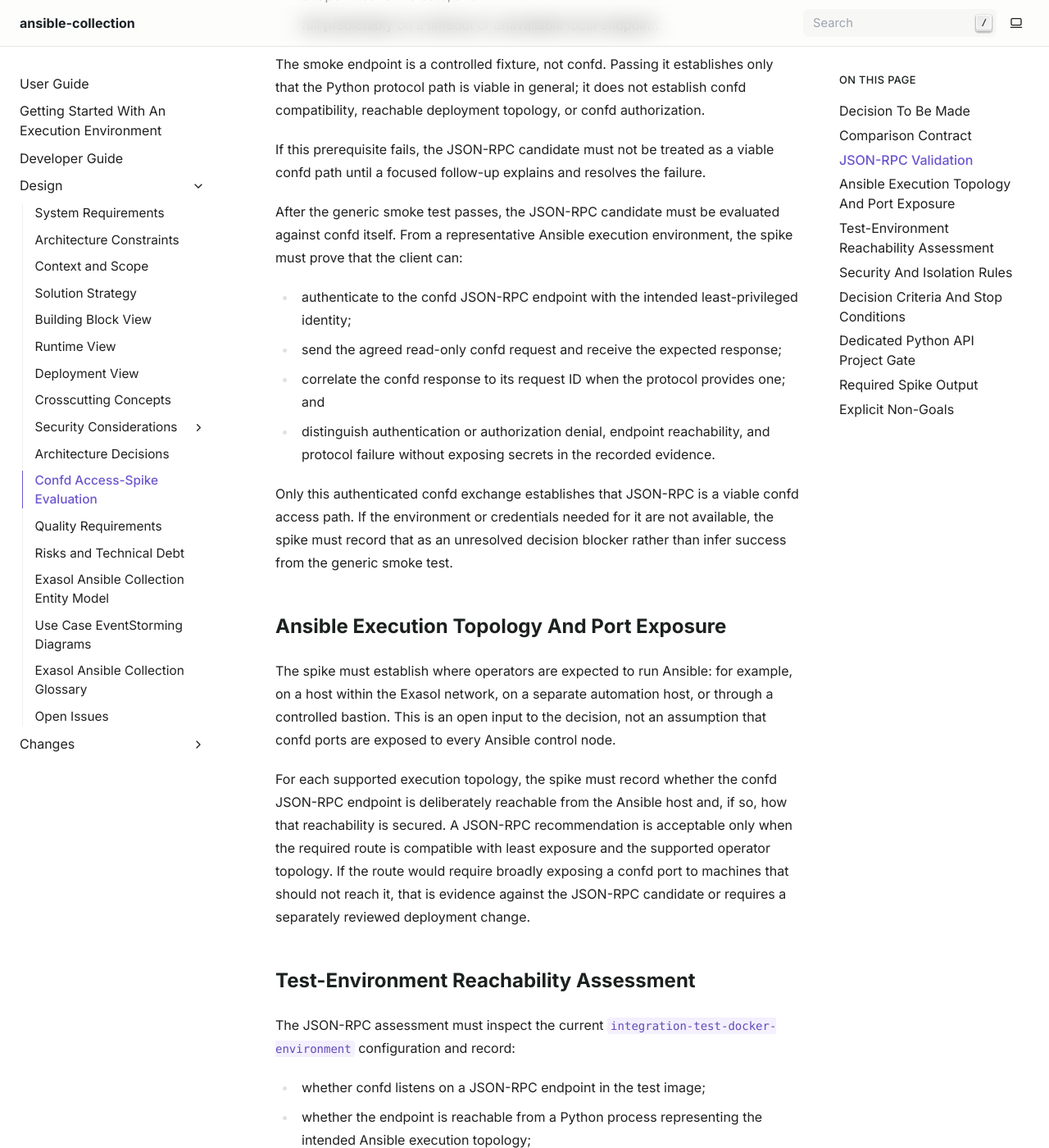
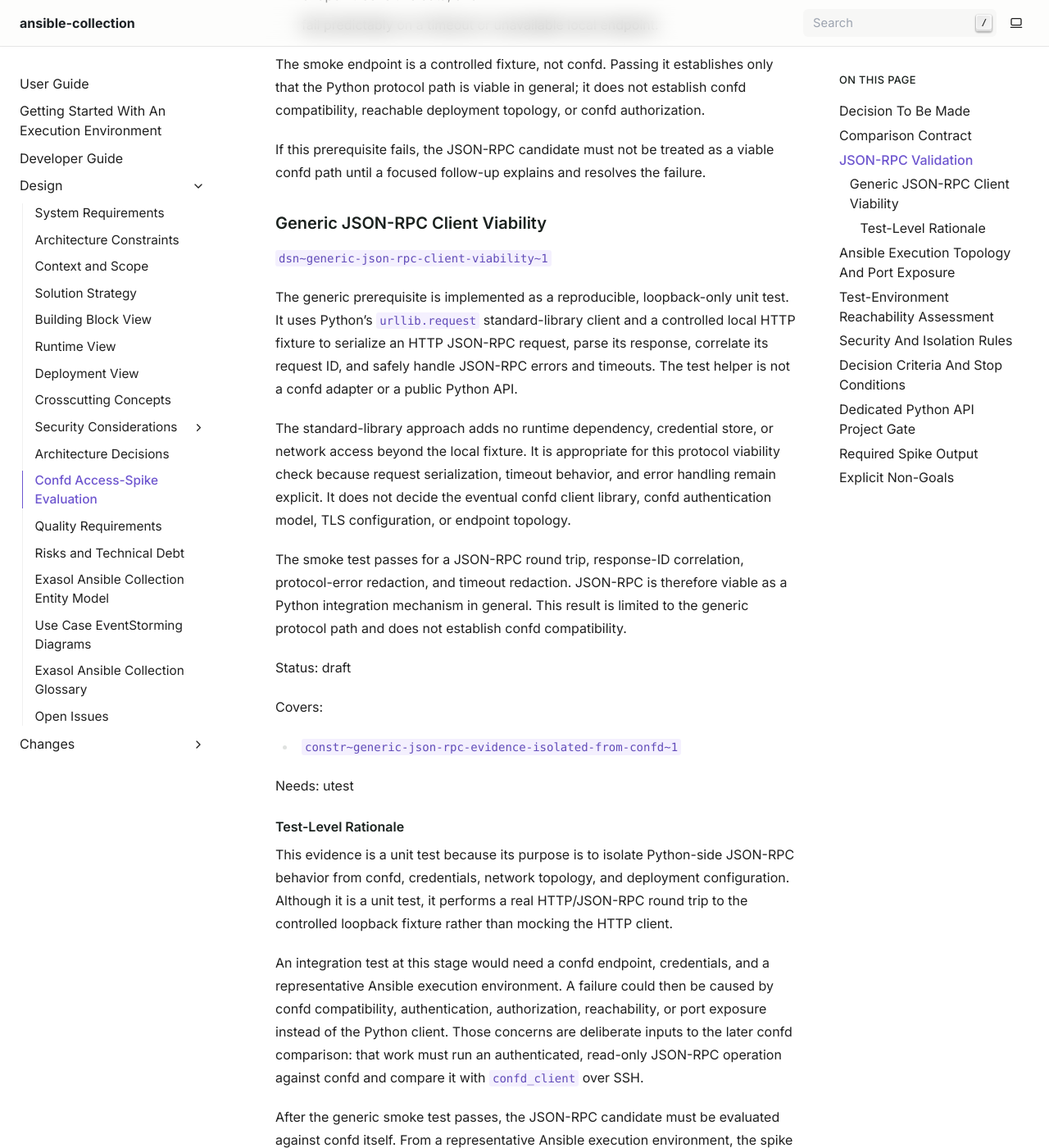
Before and after one commit to exasol/ansible-collection, a Sphinx documentation site: the page built from doc/design/confd_access_spike_evaluation.md, in a window 1280 px wide and 1400 px high, scrolled down 1720 px. Shown: the whole window at 82% size. Built offline with Sphinx 7.4.7, drawn with Linux system fonts in a browser that asks for light colours.

Commit message:
#134: Ansible confd Prove generic JSON-RPC client viability
- docs: clarify JSON-RPC test scope
- Explained why generic JSON-RPC viability uses a controlled unit test before confd integration testing.

- doc/design/confd_access_spike_evaluation.md
    Documents the generic JSON-RPC viability design item, the standard-library loopback test approach, its passing result, and
    why confd integration is intentionally deferred to the later interface-comparison ticket.

- doc/design/constraints.md
    Adds a traced constraint requiring generic JSON-RPC evidence to remain isolated from confd, credentials, and Docker test-
    environment configuration.

- doc/changesets/134-prove-generic-json-rpc-client-viability.md
    Links the changeset to the constraints chapter and records the completed rationale for using a controlled unit test before
    integration testing.

```diff
--- a/doc/design/confd_access_spike_evaluation.md
+++ b/doc/design/confd_access_spike_evaluation.md
@@ -62,6 +62,49 @@ confd compatibility, reachable deployment topology, or confd authorization.
 
 If this prerequisite fails, the JSON-RPC candidate must not be treated as a
 viable confd path until a focused follow-up explains and resolves the failure.
+
+### Generic JSON-RPC Client Viability
+`dsn~generic-json-rpc-client-viability~1`
+
+The generic prerequisite is implemented as a reproducible, loopback-only unit
+test. It uses Python's `urllib.request` standard-library client and a
+controlled local HTTP fixture to serialize an HTTP JSON-RPC request, parse its
+response, correlate its request ID, and safely handle JSON-RPC errors and
+timeouts. The test helper is not a confd adapter or a public Python API.
+
+The standard-library approach adds no runtime dependency, credential store, or
+network access beyond the local fixture. It is appropriate for this protocol
+viability check because request serialization, timeout behavior, and error
+handling remain explicit. It does not decide the eventual confd client library,
+confd authentication model, TLS configuration, or endpoint topology.
+
+The smoke test passes for a JSON-RPC round trip, response-ID correlation,
+protocol-error redaction, and timeout redaction. JSON-RPC is therefore viable
+as a Python integration mechanism in general. This result is limited to the
+generic protocol path and does not establish confd compatibility.
+
+Status: draft
+
+Covers:
+- `constr~generic-json-rpc-evidence-isolated-from-confd~1`
+
+Needs: utest
+
+#### Test-Level Rationale
+
+This evidence is a unit test because its purpose is to isolate Python-side
+JSON-RPC behavior from confd, credentials, network topology, and deployment
+configuration. Although it is a unit test, it performs a real HTTP/JSON-RPC
+round trip to the controlled loopback fixture rather than mocking the HTTP
+client.
+
+An integration test at this stage would need a confd endpoint, credentials,
+and a representative Ansible execution environment. A failure could then be
+caused by confd compatibility, authentication, authorization, reachability,
+or port exposure instead of the Python client. Those concerns are deliberate
+inputs to the later confd comparison: that work must run an authenticated,
+read-only JSON-RPC operation against confd and compare it with
+`confd_client` over SSH.
 
 After the generic smoke test passes, the JSON-RPC candidate must be evaluated
 against confd itself. From a representative Ansible execution environment, the
```
Also changed, not shown: doc/changesets/134-prove-generic-json-rpc-client-viability.md (+3 -0 lines), doc/design/constraints.md (+18 -0 lines).
